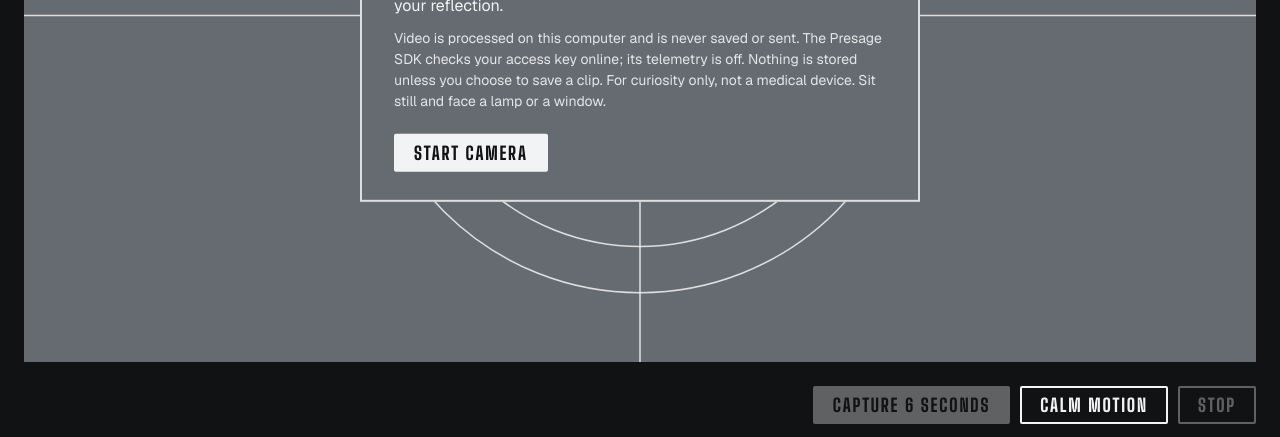
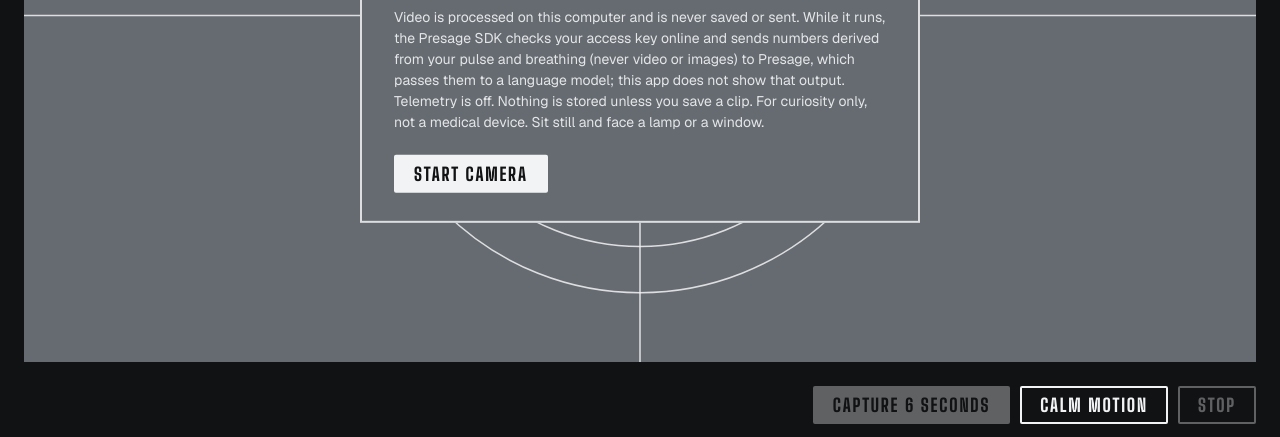
Before and after one commit to adr1en360/pulse-mirror, a website with bundled scripts: page index.html in a window 1280 px wide. Shown: the part 363-800 px from the top of the page. Built offline with nearby package versions, Linux system fonts and the light colour scheme.

Commit message:
add readme with setup, privacy disclosure and credits

```diff
--- a/index.html
+++ b/index.html
@@ -31,7 +31,7 @@
     <section class="consent" aria-labelledby="consent-title">
       <h1 id="consent-title">Your heartbeat, in your own face</h1>
       <p>Pulse Mirror uses your camera to find your pulse, then shows it in your reflection.</p>
-      <p class="fine">Video is processed on this computer and is never saved or sent. The Presage SDK checks your access key online; its telemetry is off. Nothing is stored unless you choose to save a clip. For curiosity only, not a medical device. Sit still and face a lamp or a window.</p>
+      <p class="fine">Video is processed on this computer and is never saved or sent. While it runs, the Presage SDK checks your access key online and sends numbers derived from your pulse and breathing (never video or images) to Presage, which passes them to a language model; this app does not show that output. Telemetry is off. Nothing is stored unless you save a clip. For curiosity only, not a medical device. Sit still and face a lamp or a window.</p>
       <button class="key primary" id="start" type="button">Start camera</button>
     </section>
 
```
Also changed, not shown: README.md (added).
